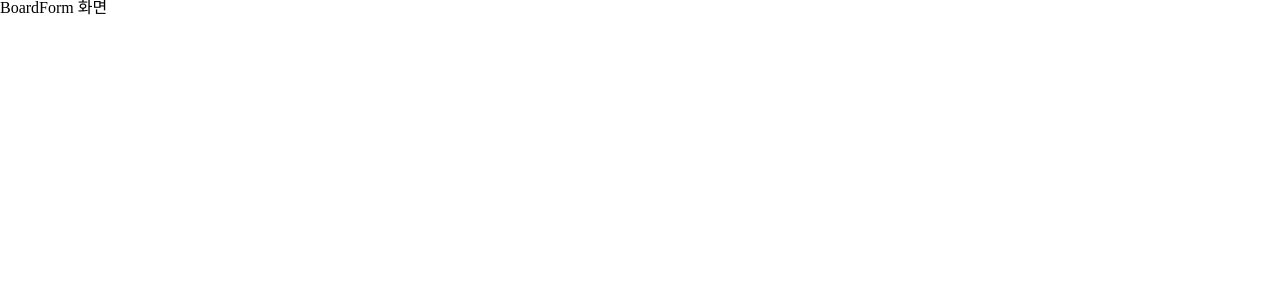
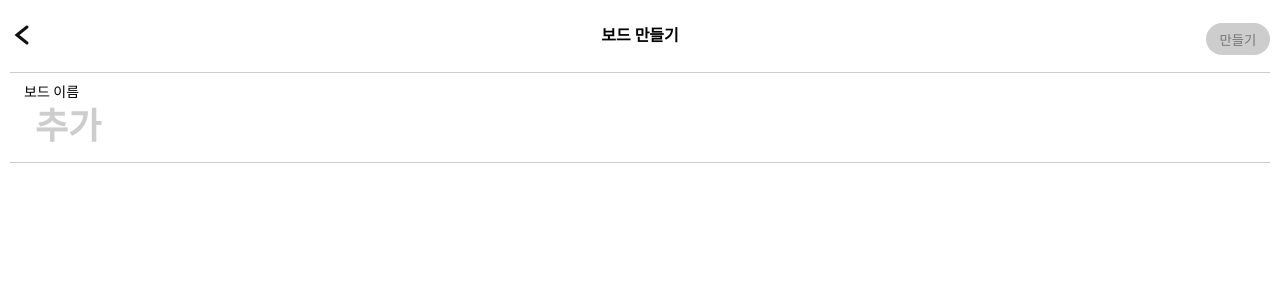
Before and after one commit to SOPTerest/SOPTerest-Client, a React (Create React App) app: page /create in a window 1280 px wide. Shown: the top 300 px of the page. Built offline with nearby package versions, Linux system fonts and the light colour scheme; a web font is replaced by a local one.

Commit message:
feat: 보드 생성 폼 컴포넌트 추가

```diff
--- a/src/pages/BoardForm.tsx
+++ b/src/pages/BoardForm.tsx
@@ -1,3 +1,126 @@
+import React, { useEffect, useState } from 'react';
+import { useNavigate } from 'react-router-dom';
+import styled from 'styled-components';
+import { IcBack } from '../assets/icons';
+import BoardFormToast from '../components/BoardFormToast';
+import { FONT_STYLES } from '../styles/fonts/font';
+
 export default function BoardForm() {
-  return <div>BoardForm 화면</div>;
+  const navigate = useNavigate();
+
+  const [isActive, setIsActive] = useState<boolean>(false);
+  const [isToast, setIsToast] = useState<boolean>(false);
+  const [input, setInput] = useState<string>('');
+
+  useEffect(() => {
+    if (isToast) {
+      setTimeout(() => setIsToast(false), 1000);
+    }
+  }, [isToast]);
+
+  const changeInput = (e: React.ChangeEvent<HTMLInputElement>) => {
+    if (e.target.value.length > 5) {
+      setIsToast(true);
+    }
+    e.target.value.length > 0 ? setIsActive(true) : setIsActive(false);
+    setInput(e.target.value);
+  };
+
+  const goBoard = () => {
+    if (input.length > 0) navigate(`/board/id들어갈곳`);
+  };
+
+  const goBack = () => {
+    navigate('/');
+  };
+
+  return (
+    <StWrapper>
+      <StHeaderWrapper>
+        <StIcBack onClick={goBack} />
+        <StHeaderTitle>보드 만들기</StHeaderTitle>
+        <StCreateButton isActive={isActive} onClick={goBoard}>
+          만들기
+        </StCreateButton>
+      </StHeaderWrapper>
+      <StFormWrapper>
+        <StFormCover>
+          <StFormTitle>보드 이름</StFormTitle>
+          <StInput type="text" placeholder="추가" onChange={changeInput} value={input} />
+        </StFormCover>
+      </StFormWrapper>
+      {isToast && <BoardFormToast />}
+    </StWrapper>
+  );
 }
+
+const StWrapper = styled.div`
+  width: 100%;
+  height: 100%;
+  display: flex;
+  flex-direction: column;
+  align-items: center;
+`;
+
+const StHeaderWrapper = styled.div`
+  width: 100%;
+  height: 72px;
+  display: flex;
+  justify-content: center;
+  align-items: center;
+  padding: 0px 10px;
+`;
+
+const StHeaderTitle = styled.b`
+  ${FONT_STYLES.B1_BOLD}
+`;
+
+const StCreateButton = styled.button<{ isActive: boolean }>`
+  width: 64px;
+  height: 32px;
+  position: absolute;
+  top: 23px;
+  right: 10px;
+  border-radius: 16px;
+  background-color: ${(props) => (props.isActive ? '#D32D2F' : '#CDCDCD')};
+  color: ${(props) => (props.isActive ? '#FFFFFF' : '#767676')};
+  border: 0;
+  outline: 0;
+  &:hover {
+    cursor: pointer;
+  }
+`;
+
+const StFormWrapper = styled.div`
+  width: 100%;
+  height: 85px;
+`;
+
+const StFormCover = styled.div`
+  margin: 0px 10px;
+  border-top: 1px solid #cdcdcd;
+  border-bottom: 1px solid #cdcdcd;
+  padding: 11px 14px;
+`;
+
+const StFormTitle = styled.b`
+  ${FONT_STYLES.B3_REGULAR}
+`;
+
+const StInput = styled.input`
+  width: 100%;
+  height: 49px;
+  border: 0;
+  outline: 0;
+  padding-left: 11px;
+  ${FONT_STYLES.H3_BOLD}
+  &::placeholder {
+    color: #cdcdcd;
+  }
+`;
+
+const StIcBack = styled(IcBack)`
+  position: absolute;
+  top: 23px;
+  left: 10px;
+`;
```
